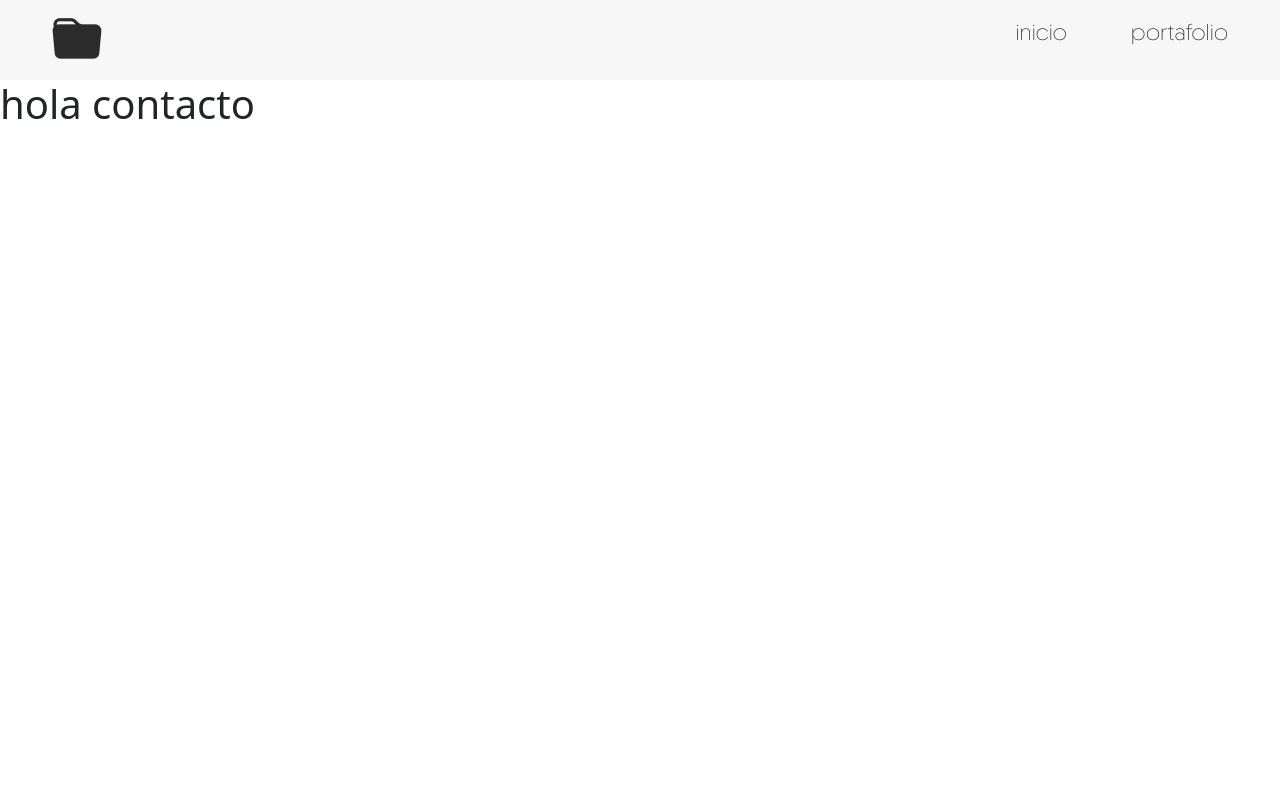
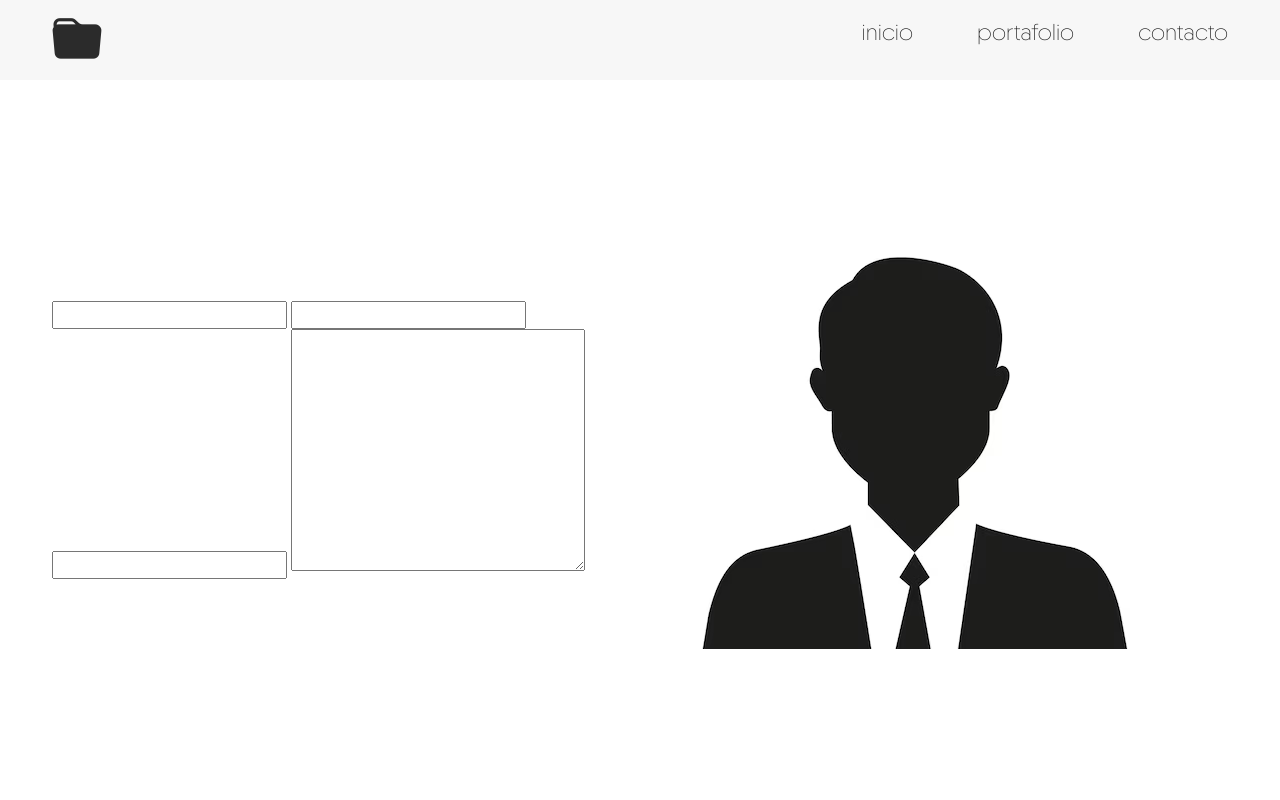
Before and after one commit to Donijimg/Django, a Django app: template proyecto_4/templates/contacto.html in a window 1280 px wide. Run offline with Django 5.2, Linux system fonts and the light colour scheme; the template is opened without the code that fills it, so the values that code supplies are empty.

Commit message:
portafolio_avance

```diff
--- a/proyecto_5/proyecto_5/urls.py
+++ b/proyecto_5/proyecto_5/urls.py
@@ -22,4 +22,5 @@
     path('admin/', admin.site.urls),
     path('inicio/', views.inicio, name="inicio"),
     path('portafolio/',views.portafolio, name="portafolio"),
+    path('contacto/',views.contacto, name="contacto"),
 ]
--- a/proyecto_5/proyecto_5/views.py
+++ b/proyecto_5/proyecto_5/views.py
@@ -5,3 +5,6 @@
 
 def portafolio(request):
   return render(request, 'portafolio.html', {})
+
+def contacto (request):
+  return render(request, 'contacto.html', {})
--- /dev/null
+++ b/proyecto_5/templates/contacto.html
@@ -0,0 +1,17 @@
+{% extends "layouts/app.html" %}
+{% load static %}
+{% block content %}
+<section class="portada">
+  <div class="contenedor saludo">
+    <div class="saludo__parrafo">
+      <input type="text" name="" id="">
+      <input type="number" name="" id="">
+      <input type="email" name="" id="">
+      <textarea name="" id="" cols="30" rows="10"></textarea>
+    </div>
+    <div class="profile">
+      <img src={% static 'images/hola.jpg' %} alt="Logo">
+    </div>
+  </div>
+</section>
+{% endblock %}
--- a/proyecto_5/templates/layouts/app.html
+++ b/proyecto_5/templates/layouts/app.html
@@ -1,7 +1,6 @@
 {% load static %}
 <!DOCTYPE html>
 <html lang="en">
-
 <head>
   <meta charset="UTF-8">
   <meta name="viewport" content="width=device-width, initial-scale=1.0">
@@ -12,13 +11,11 @@
     integrity="sha384-QWTKZyjpPEjISv5WaRU9OFeRpok6YctnYmDr5pNlyT2bRjXh0JMhjY6hW+ALEwIH" crossorigin="anonymous">
     <link rel="stylesheet" href="https://cdn.jsdelivr.net/npm/bootstrap-icons@1.10.2/font/bootstrap-icons.css">
 </head>
-
 <body>
-  <header class="">
+  <header class="header">
     <div class="contenedor header__menu">
       {% include "layouts/partials/logo.html" %}
       {% include "layouts/partials/menu.html" %}
-
     </div>
   </header>
   {% block content %}{% endblock %}
--- a/proyecto_5/templates/layouts/partials/menu.html
+++ b/proyecto_5/templates/layouts/partials/menu.html
@@ -7,4 +7,7 @@
   <li>
     <a href={% url "portafolio"%} class="menu__link menu__link--active">portafolio</a>
   </li>
+  <li>
+    <a href={% url "contacto"%} class="menu__link menu__link--active">contacto</a>
+  </li>
 </ul>
```
